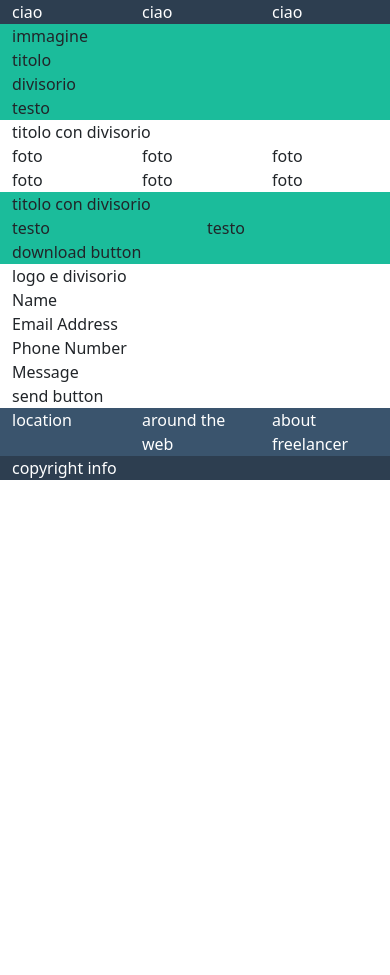
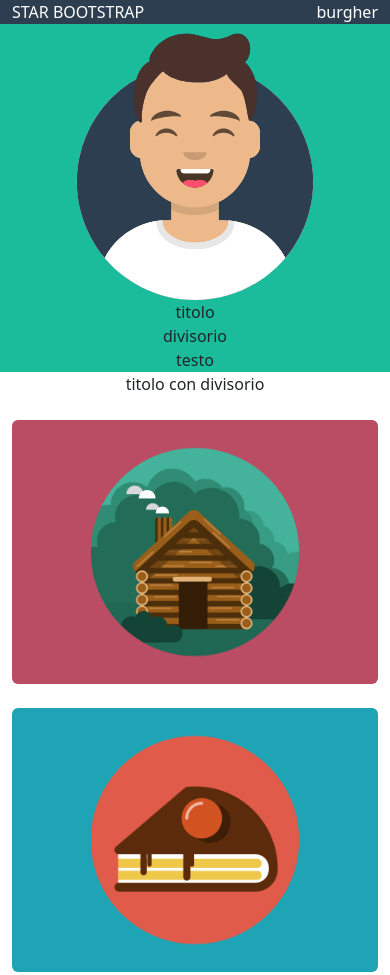
Before and after one commit to ChriCore99/html-css-bootstrap-freelancer, a plain HTML site: page index.html in a window 390 px wide. Shown: the top 975 px of the page. Before the commit the page ends 844 px from the top, so only its background shows below. Drawn offline with nearby package versions, Linux system fonts and the light colour scheme.

Commit message:
ADD: aggiunta struttura responsive vari elementi

```diff
--- a/css/style.css
+++ b/css/style.css
@@ -30,6 +30,10 @@ header section {
     background-color: #1BBC9B;
 }
 
+.col-12 img {
+    width: 260px;
+}
+
 /* about */
 .about {
     background-color: #1BBC9B;
@@ -48,7 +52,7 @@ footer section {
 /* DEBUG */
 
 .debug header .col,
-.debug .information .col-4,
+.debug .information .col,
 .debug footer .col-12 {
     color: white;
 }
--- a/index.html
+++ b/index.html
@@ -14,10 +14,14 @@
     <header>
         <section>
             <div class="container">
-                <div class="row">
-                    <div class="col">ciao</div>
-                    <div class="col">ciao</div>
-                    <div class="col">ciao</div>
+                <div class="row ">
+                    <div class="col col-6">STAR BOOTSTRAP</div>
+                    <div class="col col-6 d-sm-none text-end">burgher</div>
+                    <div class="col col-6 d-none d-sm-flex column-gap-4 justify-content-end">
+                        <div>PORTFOLIO</div>
+                        <div>ABOUT</div>
+                        <div>CONTACT</div>
+                    </div>
                 </div>
             </div>
         </section>
@@ -29,24 +33,38 @@
         <section class="star-bootstrap">
             <div class="container">
                 <div class="row">
-                    <div class="col-12">immagine</div>
-                    <div class="col-12">titolo</div>
-                    <div class="col-12">divisorio</div>
-                    <div class="col-12">testo</div>
+                    <div class="col-12 text-center">
+                        <img src="./img/avatar.svg" alt="">
+                    </div>
+                    <div class="col-12 text-center">titolo</div>
+                    <div class="col-12 text-center">divisorio</div>
+                    <div class="col-12 text-center">testo</div>
                 </div>
             </div>
         </section>
 
         <!-- foto varie -->
             <div class="container">
-                <div class="row">
-                    <div class="col-12">titolo con divisorio</div>
-                    <div class="col-4">foto</div>
-                    <div class="col-4">foto</div>
-                    <div class="col-4">foto</div>
-                    <div class="col-4">foto</div>
-                    <div class="col-4">foto</div>
-                    <div class="col-4">foto</div>
+                <div class="row row-gap-4">
+                    <div class="col-12 text-center">titolo con divisorio</div>
+                    <div class="col-sm-12 col-md-6 col-lg-4">
+                        <img src="./img/cabin.png" class="rounded" alt="">
+                    </div>
+                    <div class="col-sm-12 col-md-6 col-lg-4">
+                        <img src="./img/cake.png" class="rounded" alt="">
+                    </div>
+                    <div class="col-sm-12 col-md-6 col-lg-4">
+                        <img src="./img/circus.png" class="rounded" alt="">
+                    </div>
+                    <div class="col-sm-12 col-md-6 col-lg-4">
+                        <img src="./img/game.png" class="rounded" alt="">
+                    </div>
+                    <div class="col-sm-12 col-md-6 col-lg-4">
+                        <img src="./img/safe.png" class="rounded" alt="">
+                    </div>
+                    <div class="col-sm-12 col-md-6 col-lg-4">
+                        <img src="./img/submarine.png" class="rounded" alt="">
+                    </div>
                 </div>
             </div>
 
@@ -54,10 +72,10 @@
         <section class="about">
             <div class="container">
                 <div class="row">
-                    <div class="col-12">titolo con divisorio</div>
-                    <div class="col-6">testo</div>
-                    <div class="col-6">testo</div>
-                    <div class="col-12">download button</div>
+                    <div class="col-12 text-center">titolo con divisorio</div>
+                    <div class="col-sm-12 col-md-6">testo sx</div>
+                    <div class="col-sm-12 col-md-6">testo dx</div>
+                    <div class="col-12 text-center">download button</div>
                 </div>
             </div>
         </section>
@@ -65,7 +83,7 @@
         <!-- contact me -->
         <div class="container">
             <div class="row">
-                <div class="col-12">logo e divisorio</div>
+                <div class="col-12 text-center">logo e divisorio</div>
                 <div class="col-12">Name</div>
                 <div class="col-12">Email Address</div>
                 <div class="col-12">Phone Number</div>
@@ -78,9 +96,9 @@
         <section class="information">
             <div class="container">
                 <div class="row">
-                    <div class="col-4">location</div>
-                    <div class="col-4">around the web</div>
-                    <div class="col-4">about freelancer</div>
+                    <div class="col col-12 col-md-4 text-center">location</div>
+                    <div class="col col-12 col-md-4 text-center">around the web</div>
+                    <div class="col col-12 col-md-4 text-center">about freelancer</div>
                 </div>
             </div>
         </section>
@@ -92,7 +110,7 @@
         <section>
             <div class="container">
                 <div class="row">
-                    <div class="col-12">copyright info</div>
+                    <div class="col-12 text-center">copyright info</div>
                 </div>
             </div>
         </section>
```
